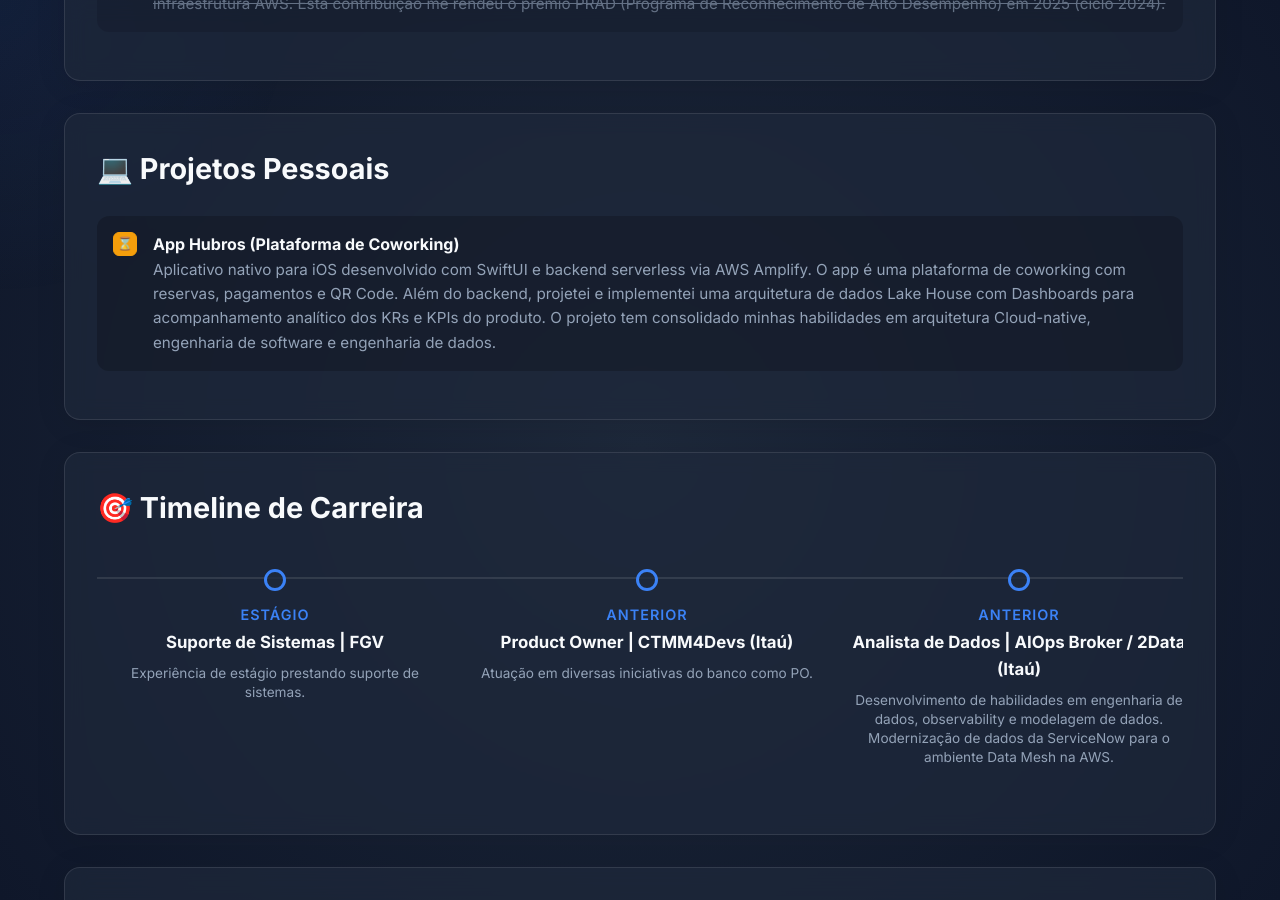
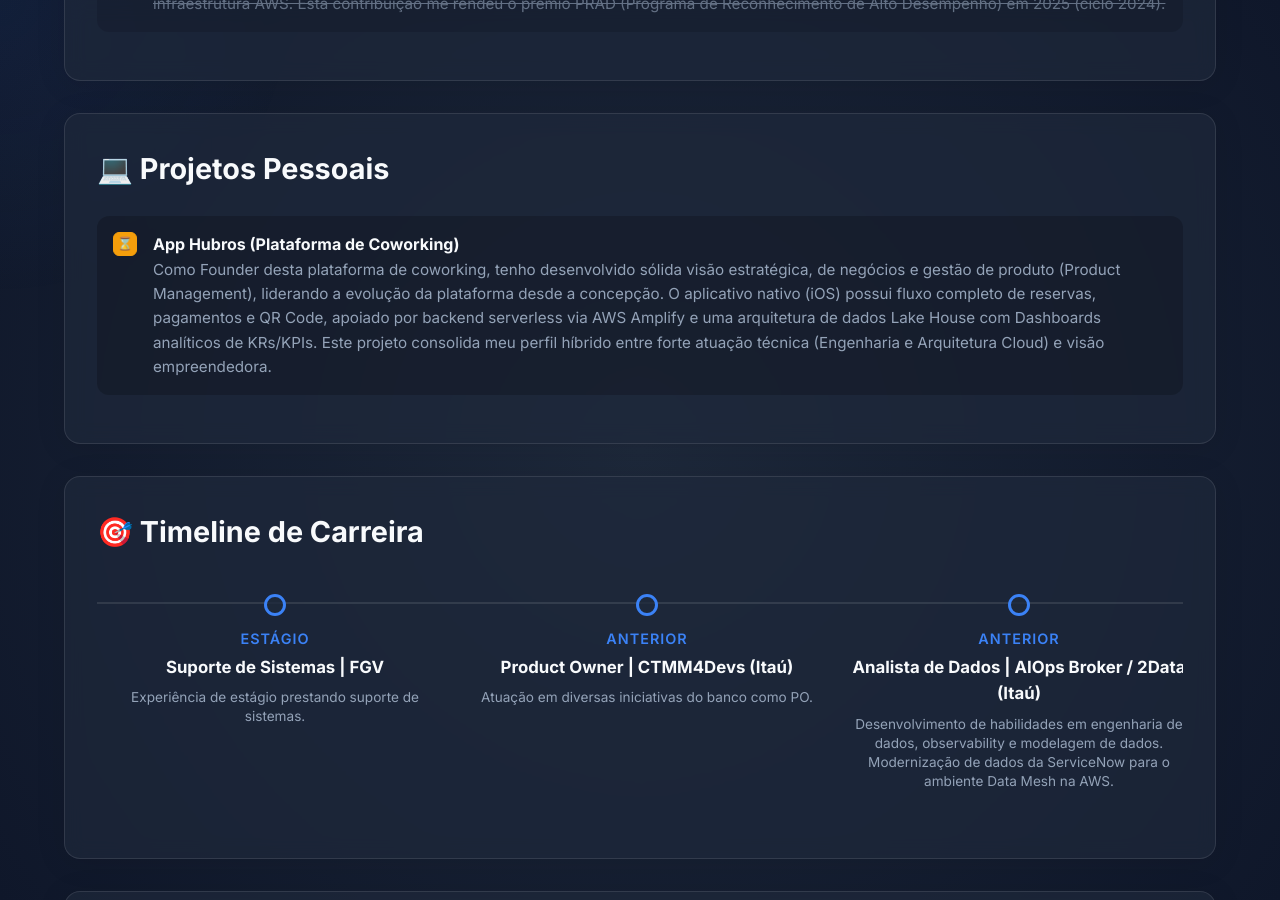
Before and after one commit to nandohss/PDI, a Jekyll site: the page built from index.html, in a window 1280 px wide and 900 px high, scrolled down 1181 px. Built offline with Jekyll 4.4.1, drawn with Linux system fonts in a browser that asks for light colours.

Commit message:
feat: destaca papel de founder e habilidades de negocios no hubros

```diff
--- a/_data/projetos_pessoais.yml
+++ b/_data/projetos_pessoais.yml
@@ -1,3 +1,3 @@
 - titulo: "App Hubros (Plataforma de Coworking)"
-  descricao: "Aplicativo nativo para iOS desenvolvido com SwiftUI e backend serverless via AWS Amplify. O app é uma plataforma de coworking com reservas, pagamentos e QR Code. Além do backend, projetei e implementei uma arquitetura de dados Lake House com Dashboards para acompanhamento analítico dos KRs e KPIs do produto. O projeto tem consolidado minhas habilidades em arquitetura Cloud-native, engenharia de software e engenharia de dados."
+  descricao: "Como Founder desta plataforma de coworking, tenho desenvolvido sólida visão estratégica, de negócios e gestão de produto (Product Management), liderando a evolução da plataforma desde a concepção. O aplicativo nativo (iOS) possui fluxo completo de reservas, pagamentos e QR Code, apoiado por backend serverless via AWS Amplify e uma arquitetura de dados Lake House com Dashboards analíticos de KRs/KPIs. Este projeto consolida meu perfil híbrido entre forte atuação técnica (Engenharia e Arquitetura Cloud) e visão empreendedora."
   status: "andamento"
```
